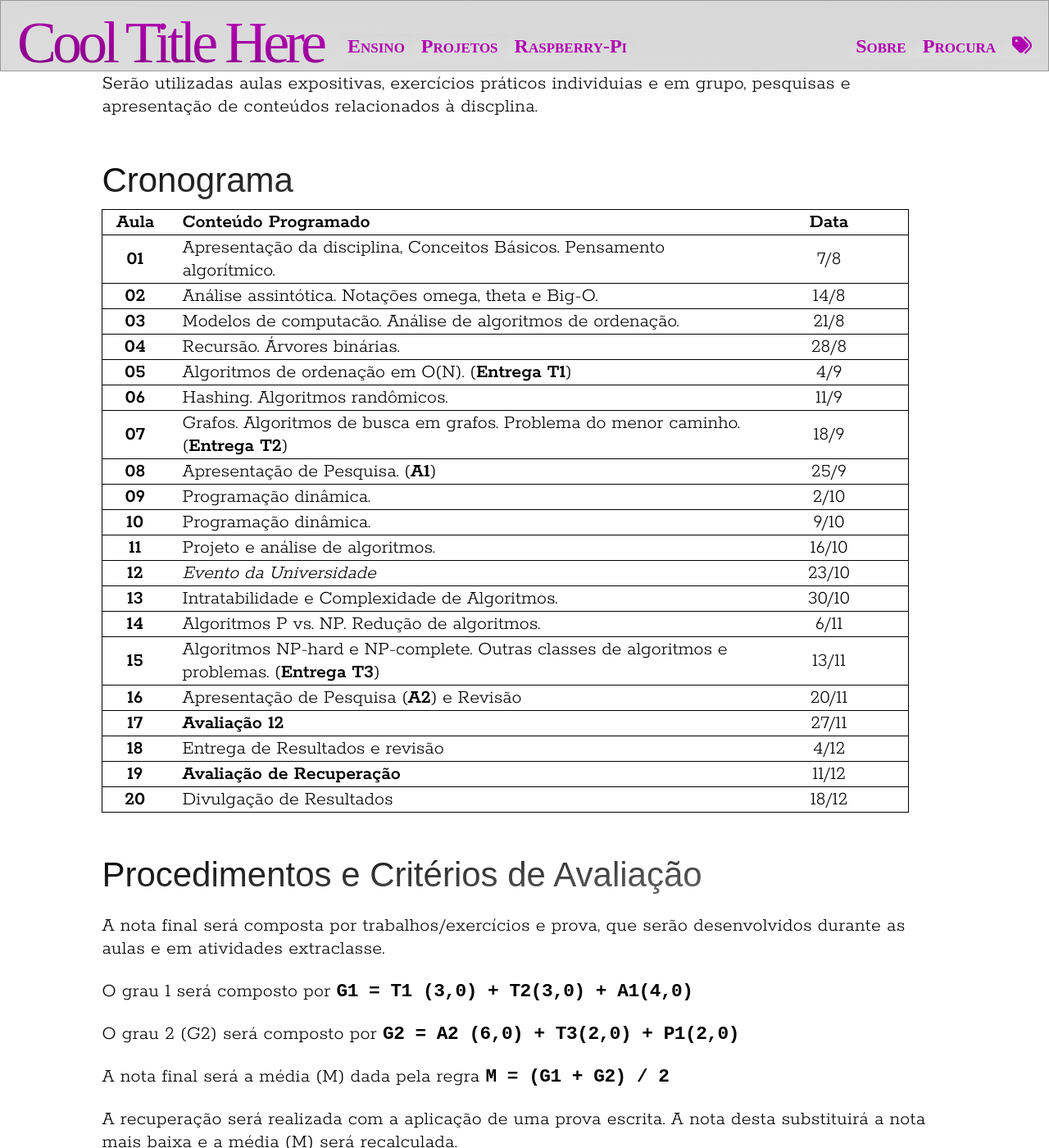
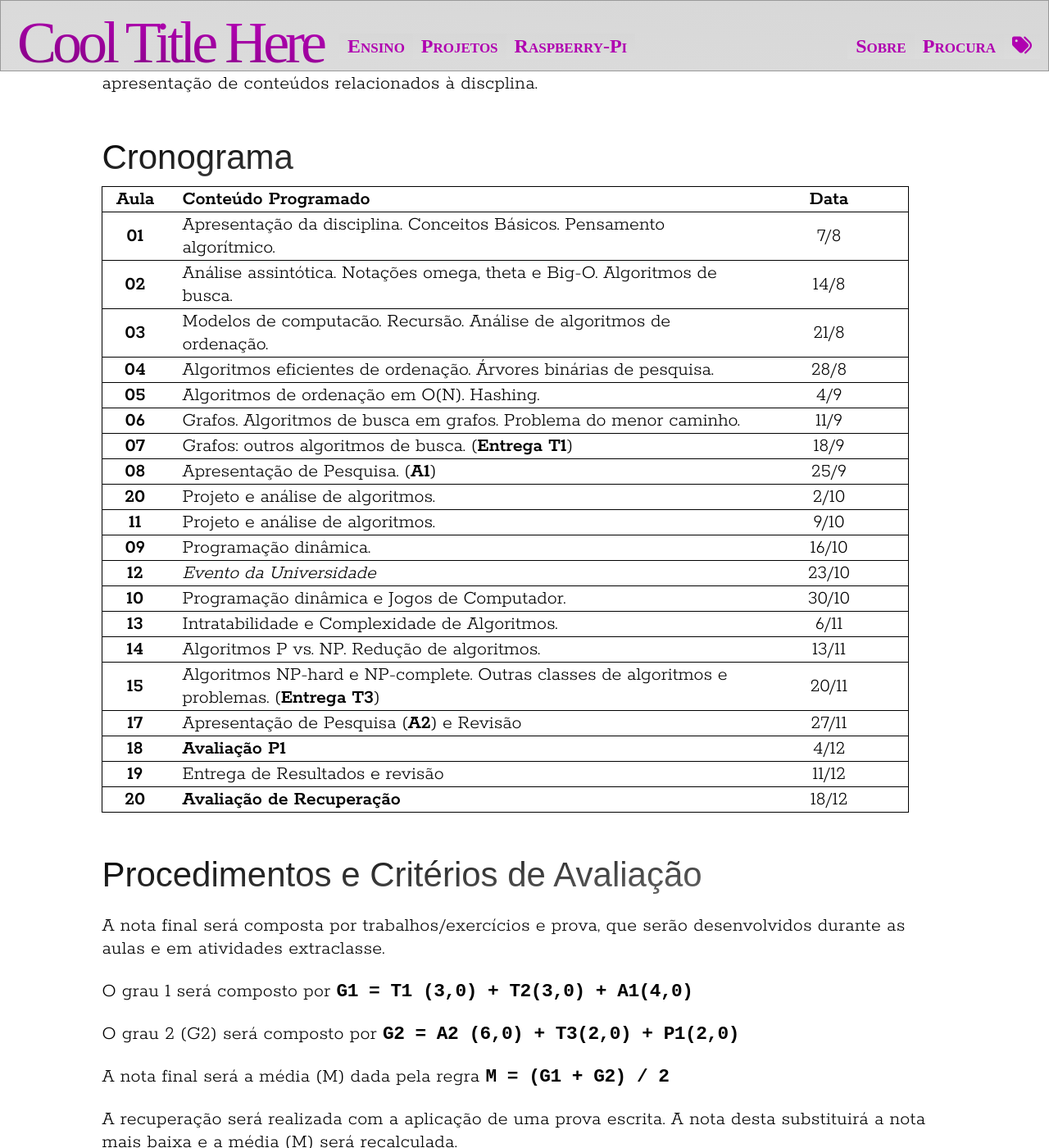
Before and after one commit to rafasgj/rafaeljeffman.com, a Jekyll site: the page built from teaching/lasalle/2023-02-analise-algoritmos.md, in a window 1280 px wide and 1400 px high, scrolled down 1911 px. Shown: the whole window at 82% size. Built offline with Jekyll 4.4.1, drawn with Linux system fonts in a browser that asks for light colours; some web fonts are replaced; some of the changed text lies outside the part shown.

Commit message:
Update algorithm analysis planning

```diff
--- a/teaching/lasalle/2023-02-analise-algoritmos.md
+++ b/teaching/lasalle/2023-02-analise-algoritmos.md
@@ -77,26 +77,26 @@
 
 | Aula | Conteúdo Programado | Data |
 | :--: | :------------------ | :--: |
-| **01** | Apresentação da disciplina, Conceitos Básicos. Pensamento algorítmico. | 7/8 |
-| **02** | Análise assintótica. Notações omega, theta e Big-O. | 14/8 |
-| **03** | Modelos de computacão. Análise de algoritmos de ordenação.  | 21/8 |
-| **04** | Recursão. Árvores binárias. | 28/8 |
-| **05** | Algoritmos de ordenação em O(N). (**Entrega T1**) | 4/9 |
-| **06** | Hashing. Algoritmos randômicos. | 11/9 |
-| **07** | Grafos. Algoritmos de busca em grafos. Problema do menor caminho. (**Entrega T2**) | 18/9 |
+| **01** | Apresentação da disciplina. Conceitos Básicos. Pensamento algorítmico. | 7/8 |
+| **02** | Análise assintótica. Notações omega, theta e Big-O. Algoritmos de busca. | 14/8 |
+| **03** | Modelos de computacão. Recursão. Análise de algoritmos de ordenação. | 21/8 |
+| **04** | Algoritmos eficientes de ordenação. Árvores binárias de pesquisa. | 28/8 |
+| **05** | Algoritmos de ordenação em O(N). Hashing. | 4/9 |
+| **06** | Grafos. Algoritmos de busca em grafos. Problema do menor caminho. | 11/9 |
+| **07** | Grafos: outros algoritmos de busca. (**Entrega T1**) | 18/9 |
 | **08** | Apresentação de Pesquisa. (**A1**) | 25/9 |
-| **09** | Programação dinâmica. | 2/10 |
-| **10** | Programação dinâmica. | 9/10 |
-| **11** | Projeto e análise de algoritmos. | 16/10 |
+| **20** | Projeto e análise de algoritmos. | 2/10 |
+| **11** | Projeto e análise de algoritmos. | 9/10 |
+| **09** | Programação dinâmica. | 16/10 |
 | **12** | _Evento da Universidade_ | 23/10 |
-| **13** | Intratabilidade e Complexidade de Algoritmos. | 30/10 |
-| **14** | Algoritmos P vs. NP. Redução de algoritmos. | 6/11 |
-| **15** | Algoritmos NP-hard e NP-complete. Outras classes de algoritmos e problemas. (**Entrega T3**) | 13/11 |
-| **16** | Apresentação de Pesquisa (**A2**) e Revisão | 20/11 |
-| **17** | **Avaliação 12** | 27/11 |
-| **18** | Entrega de Resultados e revisão | 4/12 |
-| **19** | **Avaliação de Recuperação** | 11/12 |
-| **20** | Divulgação de Resultados | 18/12 |
+| **10** | Programação dinâmica e Jogos de Computador. | 30/10 |
+| **13** | Intratabilidade e Complexidade de Algoritmos. | 6/11 |
+| **14** | Algoritmos P vs. NP. Redução de algoritmos. | 13/11 |
+| **15** | Algoritmos NP-hard e NP-complete. Outras classes de algoritmos e problemas. (**Entrega T3**) | 20/11 |
+| **17** | Apresentação de Pesquisa (**A2**) e Revisão | 27/11 |
+| **18** | **Avaliação P1** | 4/12 |
+| **19** | Entrega de Resultados e revisão | 11/12 |
+| **20** | **Avaliação de Recuperação** | 18/12 |
 
 
 ## Procedimentos e Critérios de Avaliação {#avaliacao}
```
Also changed, not shown: other parts of teaching/lasalle/2023-02-analise-algoritmos.md (+1 -1 lines).
